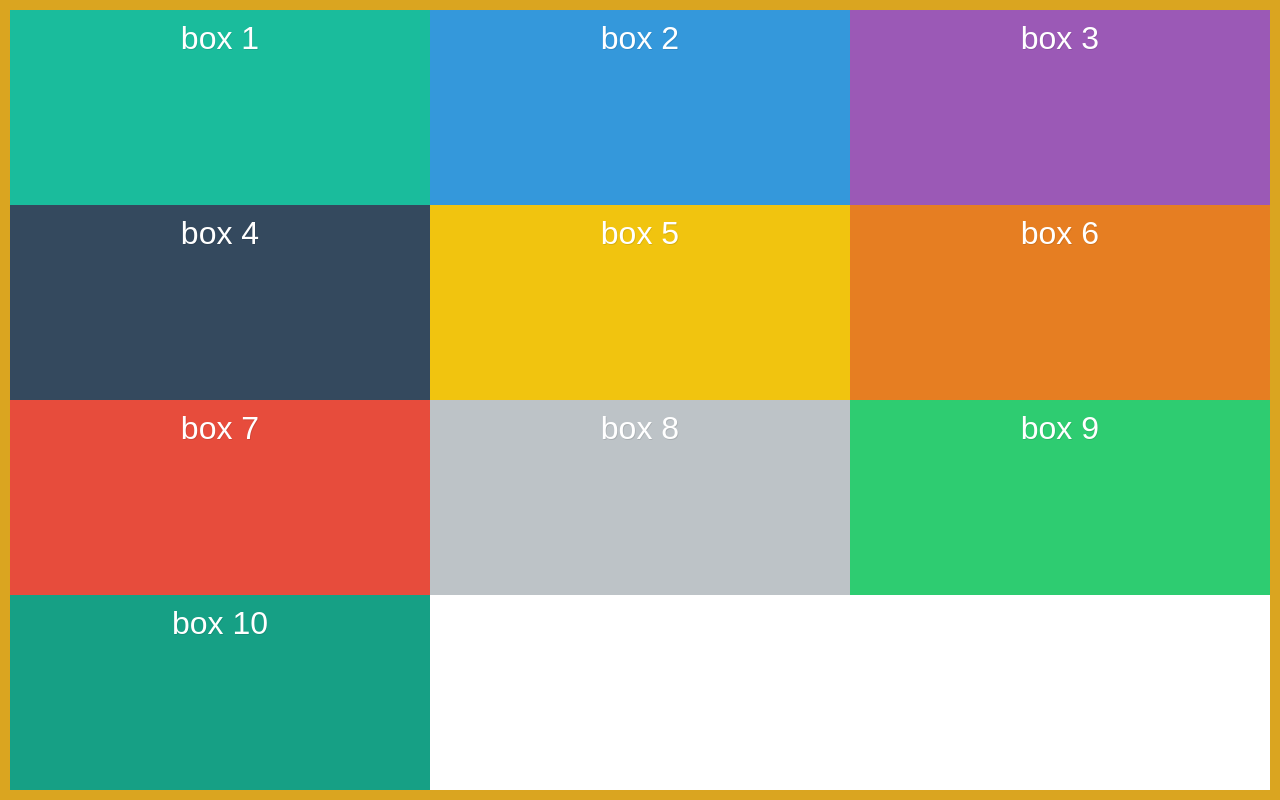
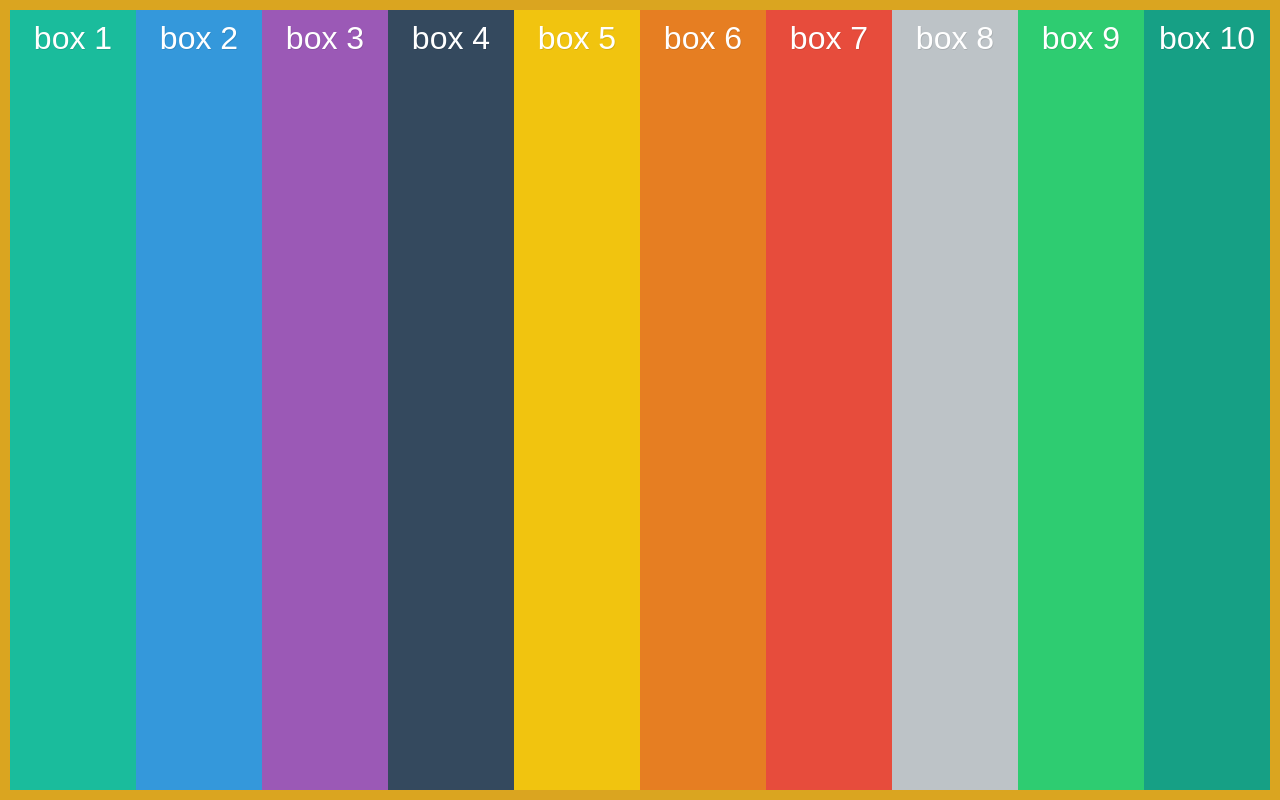
Before and after one commit to leanhvu21042001/css-flexbox, a website built with Parcel: page index.html in a window 1280 px wide. Built offline with nearby package versions, Linux system fonts and the light colour scheme.

Commit message:
justify-content

```diff
--- a/style.css
+++ b/style.css
@@ -49,13 +49,12 @@
 /* We start writing out flexbox here. The above is just page setup */
 .container {
   display: flex;
-  flex-direction: row;
-  flex-wrap: wrap;
+  justify-content: space-evenly;
 
   min-height: 100vh;
   border: 10px solid goldenrod;
 }
 
 .box {
-  width: 33.33%;
+  width: 12rem;
 }
```
